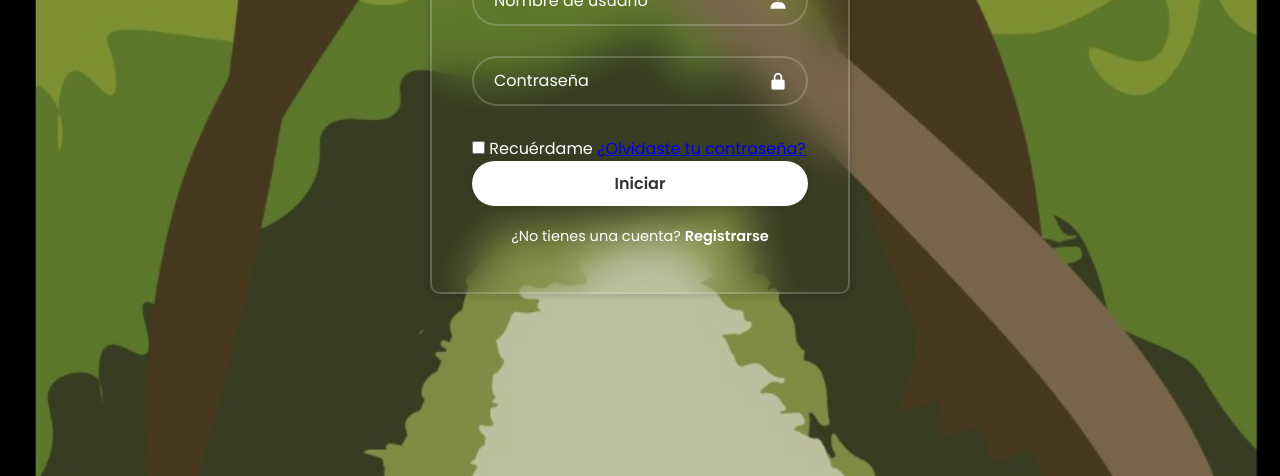
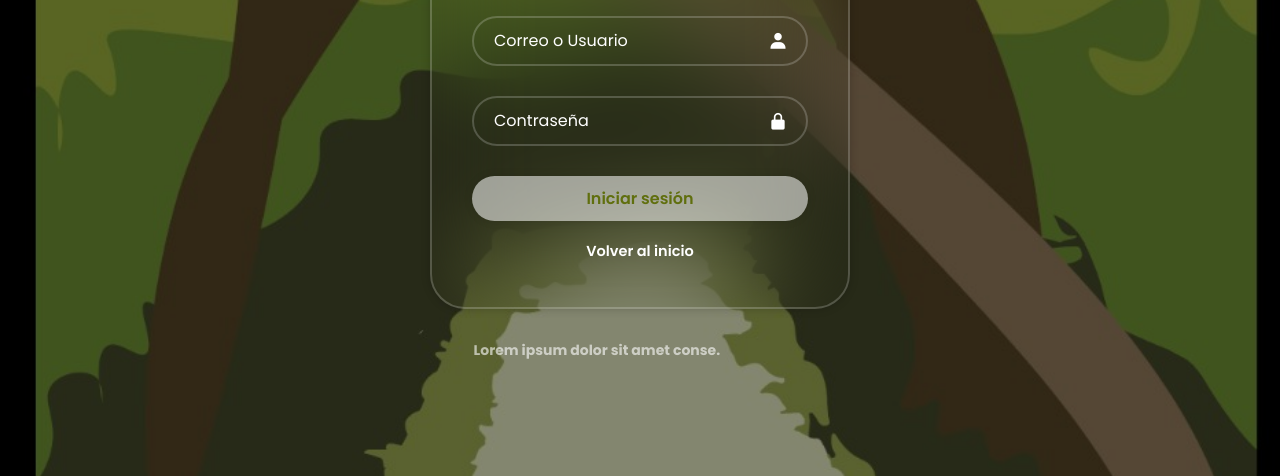
Before and after one commit to NayarethSeverino/Zukinicial, a plain HTML site: page index.html in a window 1280 px wide. Shown: the part 324-800 px from the top of the page. Drawn offline with nearby package versions, Linux system fonts and the light colour scheme.

Commit message:
Add files via upload

```diff
--- a/index.html
+++ b/index.html
@@ -3,7 +3,7 @@
   <head>
     <meta charset="UTF-8" />
     <meta http-equiv="X-UA-Compatible" content="IE=edge" />
-    <meta name="viewpoint" content="width=device-width, initial-scale=1.0" />
+    <meta name="viewport" content="width=device-width, initial-scale=1.0" />
     <title>Login Zuki App</title>
     <link rel="stylesheet" href="style.css" />
     <link
@@ -15,27 +15,23 @@
   <body>
     <div class="wrapper">
       <form action="">
-        <h1>Iniciar sesión</h1>
+        <h1>Iniciar con usuario</h1>
         <div class="input-box">
-          <input type="text" placeholder="Nombre de usuario" required />
+          <input type="text" placeholder="Correo o Usuario" required />
           <i class="bx bxs-user"></i>
         </div>
         <div class="input-box">
-          <input type="contraseña" placeholder="Contraseña" required />
+          <input type="password" placeholder="Contraseña" required />
           <i class="bx bxs-lock-alt"></i>
         </div>
 
-        <div class="recuérdame">
-          <label><input type="checkbox" /> Recuérdame</label>
-          <a href="#">¿Olvidaste tu contraseña?</a>
-        </div>
-
-        <button type="submit" class="btn">Iniciar</button>
+        <button type="submit" class="btn">Iniciar sesión</button>
 
         <div class="register-link">
-          <p>¿No tienes una cuenta? <a href="#">Registrarse</a></p>
+          <a href="#">Volver al inicio</a>
         </div>
       </form>
     </div>
+    <h3 class="outside-rectangle">Lorem ipsum dolor sit amet conse.</h3>
   </body>
 </html>
--- a/style.css
+++ b/style.css
@@ -15,16 +15,27 @@ body {
   background: url("imagenlogin.jpeg");
   background-size: cover;
   background-position: center;
+  position: relative;
+}
+
+body::before {
+  content: "";
+  position: absolute;
+  top: 0;
+  left: 0;
+  right: 0;
+  bottom: 0;
+  background: rgba(0, 0, 0, 0.3);
 }
 
 .wrapper {
   width: 420px;
   background: transparent;
   border: 2px solid rgba(255, 255, 255, 0.2);
-  backdrop-filter: blur(20px);
+  backdrop-filter: blur(50px);
   box-shadow: 0 0 10px rgba(0, 0, 0, 0.2);
   color: #fff;
-  border-radius: 10px;
+  border-radius: 35px;
   padding: 30px 40px;
 }
 
@@ -65,39 +76,29 @@ body {
   font-size: 20px;
 }
 
-.wrapper .remember-forgot {
+.wrapper .btn {
   display: flex;
-  justify-content: space-between;
-  font-size: 14.5px;
-  margin: -15px 0 15px;
-}
-
-.remember-forgot label input {
-  accent-color: #fff;
-  margin-right: 3px;
-}
-
-.remember-forgot a {
-  color: #fff;
-  text-decoration: none;
-}
-
-.remember-forgot a:hover {
-  text-decoration: underline;
-}
-
-.wrapper .btn {
+  align-items: center;
+  justify-content: center;
   width: 100%;
   height: 45px;
-  background: #fff;
+  background: rgba(255, 255, 255, 0.548);
   border: none;
   outline: none;
   border-radius: 40px;
   box-shadow: 0 0 10px rgba(0, 0, 0, 0.1);
   cursor: pointer;
   font-size: 16px;
-  color: #333;
+  color: #606f0e;
   font-weight: 600;
+  margin: 20px auto; /* Ajusta el margen para centrar el botón */
+  padding: 0;
+  transition: background-color 0.3s, color 0.3s;
+}
+
+.wrapper .btn:hover {
+  background: rgba(255, 255, 255, 0.797);
+  color: #3e4708;
 }
 
 .wrapper .register-link {
@@ -106,12 +107,23 @@ body {
   margin: 20px 0 15px;
 }
 
-.register-link p a {
+.register-link a {
   color: #fff;
   text-decoration: none;
   font-weight: 600;
+  transition: text-decoration 0.3s;
 }
 
-.register-link p a:hover {
+.register-link a:hover {
   text-decoration: underline;
 }
+
+.outside-rectangle {
+  position: absolute;
+  bottom: 115px;
+  left: 37%;
+  transform: translateX(-50);
+  text-align: center;
+  color: rgba(255, 255, 255, 0.6);
+  font-size: 14px;
+}
```
